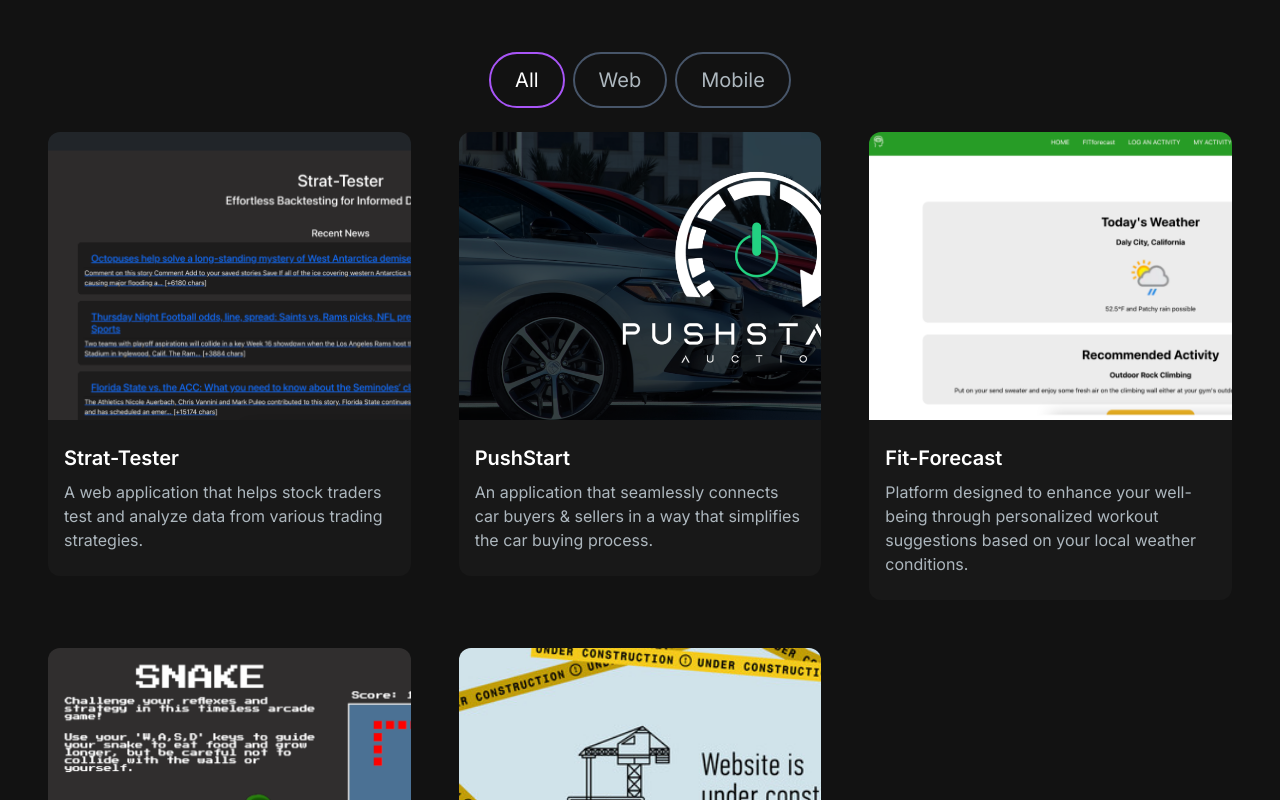
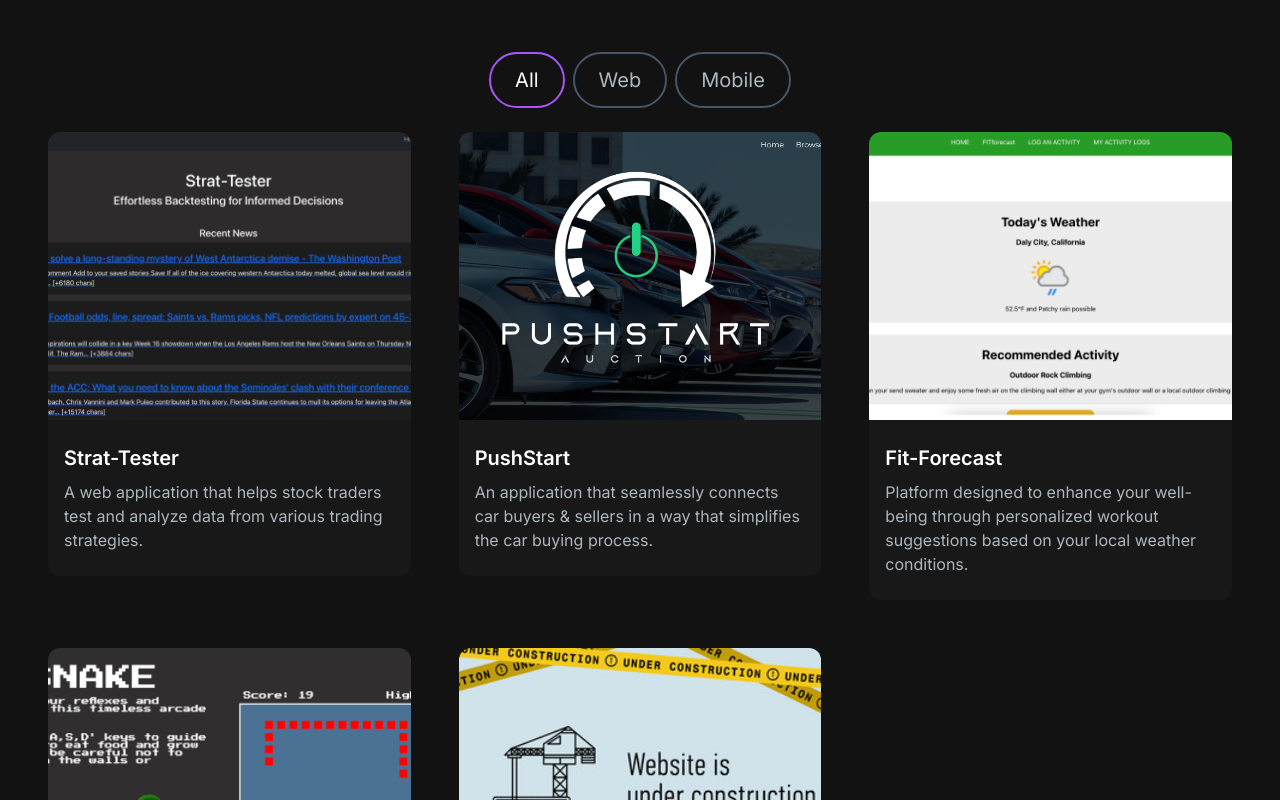
Before and after one commit to Slmbyn/portfolio-v2, a Next.js app: page / in a window 1280 px wide. Shown: the part 1420-2220 px from the top of the page. Built offline with nearby package versions, Linux system fonts and the light colour scheme.

Commit message:
centers project card img

```diff
--- a/app/src/components/ProjectsCard.jsx
+++ b/app/src/components/ProjectsCard.jsx
@@ -5,12 +5,10 @@
 const ProjectsCard = ({imgUrl, title, description, gitUrl, previewUrl}) => {
   return (
     <div>
-
         <div
             className="h-52 md:h-72 rounded-t-xl relative group"
             style={{
-                background: `url(${imgUrl})`,
-                backgroundSize: 'cover',
+                background: `url(${imgUrl}) center center / cover no-repeat`,
             }}
         >
             <div className='overlay items-center justify-center absolute top-0 left-0 w-full h-full bg-[#181818] bg-opacity-0 hidden group-hover:flex group-hover:bg-opacity-80 transition-all duration-500'>
```
